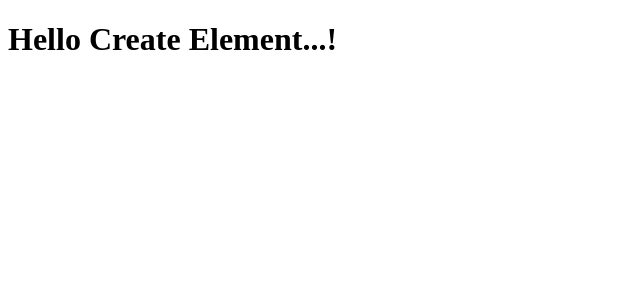
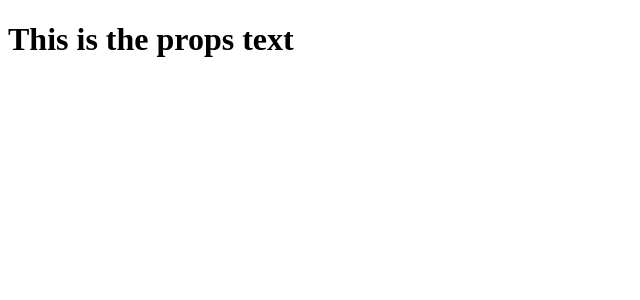
Before and after one commit to MayuriRathod/Learning-React, a React (Create React App) app: page / in a window 1280 px wide. Shown: the top 300 px of the page, without its empty margins (0-640 px from the left). Built offline with nearby package versions, Linux system fonts and the light colour scheme.

Commit message:
React props for the component

```diff
--- a/src/App.js
+++ b/src/App.js
@@ -1,18 +1,25 @@
 import React from 'react';
+import PropTypes from 'prop-types';
 
 /* Class Approach
   - This maintains state
 */
 class App extends React.Component {
   render() {
-    // return <h1>Hello JSX....!</h1>
-    return React.createElement('h1', null, 'Hello Create Element...!')
+    let props = this.props
+    return <h1>{props.txt}</h1>
   }
 }
 
-/* JSX approach
-  - This is stateless
-*/
-// const App = () => <h1>Hello, I am State Less </h1>
+// Props type for the App
+App.propTypes = {
+  txt: PropTypes.string,
+  cat: PropTypes.number.isRequired
+}
+
+// Default props for the App in case the props are not provided
+App.defaultProps = {
+  txt: "This is the default text"
+}
 
 export default App;
--- a/src/index.js
+++ b/src/index.js
@@ -2,4 +2,7 @@ import React from 'react';
 import ReactDOM from 'react-dom';
 import App from './App';
 
-ReactDOM.render(<App />, document.getElementById('root'));
+ReactDOM.render(
+    <App txt="This is the props text" cat={2} />,
+    document.getElementById('root')
+);
```
